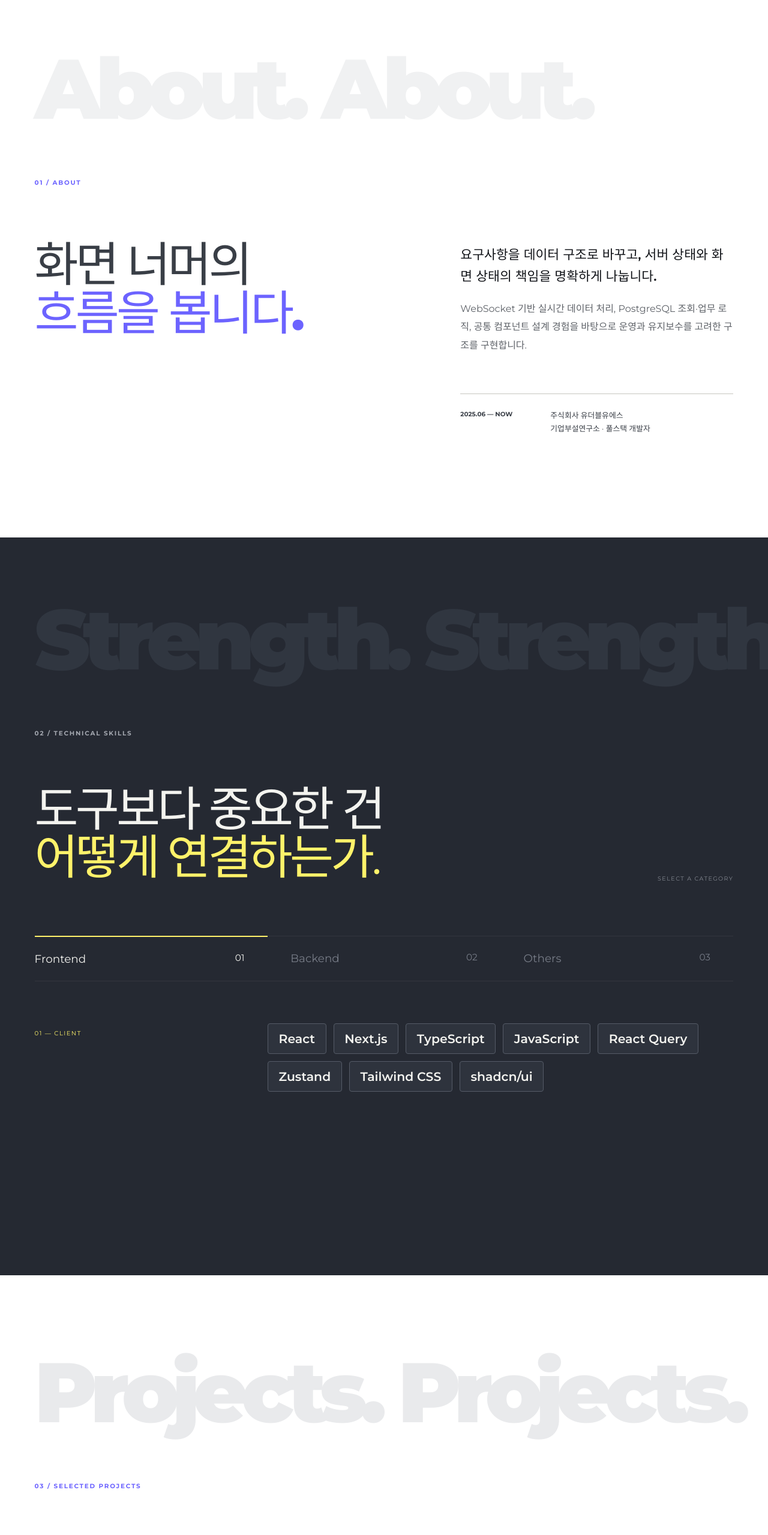
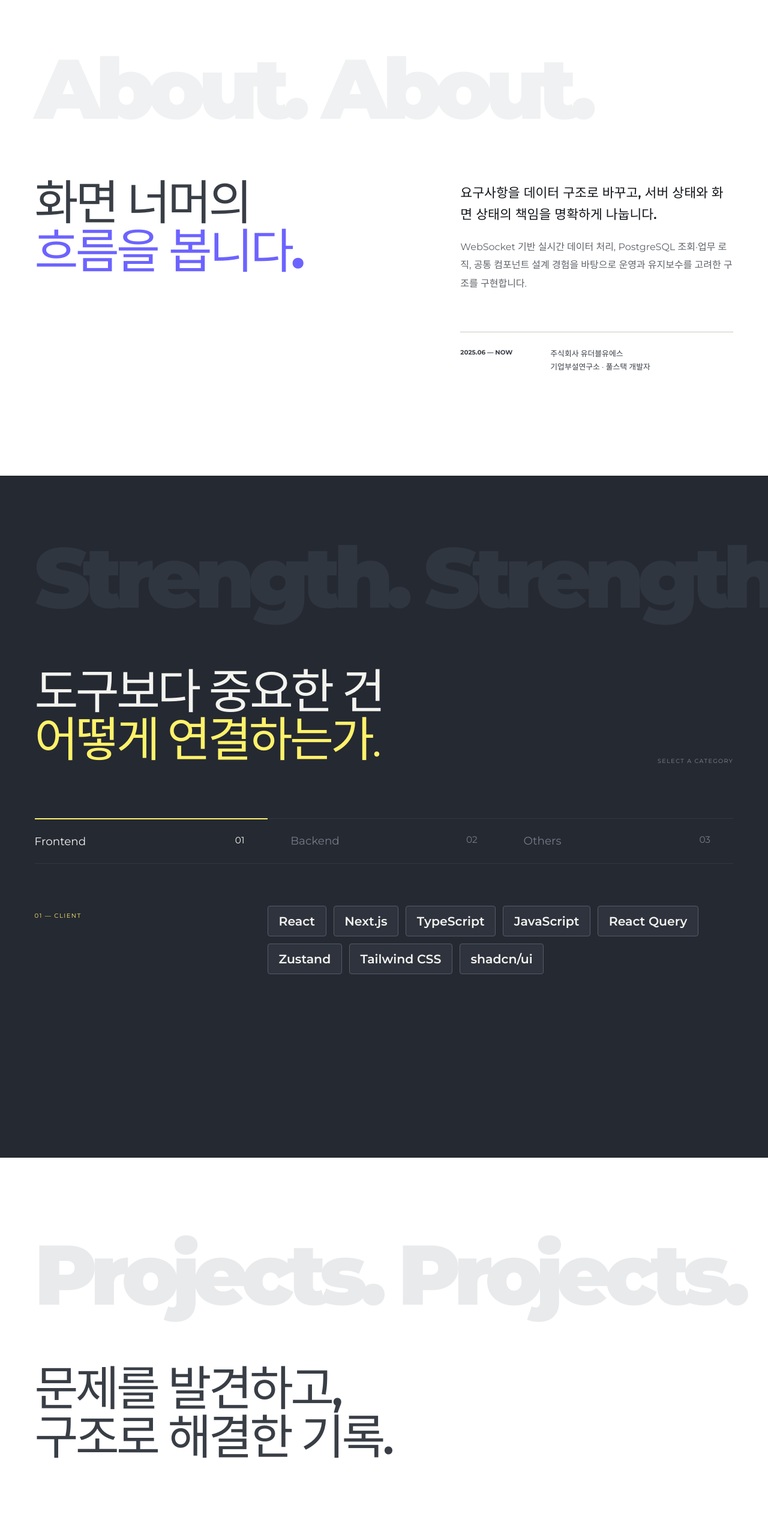
Before and after one commit to msckr/msckr.github.io, a React (Vite) app: page / in a window 1280 px wide. Shown: the part 847-3406 px from the top of the page at 60% size. Built offline with nearby package versions, Linux system fonts and the light colour scheme.

Commit message:
Remove numbered section labels

```diff
--- a/src/App.tsx
+++ b/src/App.tsx
@@ -36,13 +36,13 @@ export default function App(){
         <div className="heroMark" aria-hidden="true">M</div>
       </section>
 
-      <section className="intro" id="about"><div className="kicker">01 / ABOUT</div><div className="introGrid"><h2>화면 너머의<br/><span>흐름을 봅니다.</span></h2><div><p className="lead">요구사항을 데이터 구조로 바꾸고, 서버 상태와 화면 상태의 책임을 명확하게 나눕니다.</p><p>WebSocket 기반 실시간 데이터 처리, PostgreSQL 조회·업무 로직, 공통 컴포넌트 설계 경험을 바탕으로 운영과 유지보수를 고려한 구조를 구현합니다.</p><div className="career"><strong>2025.06 — NOW</strong><span>주식회사 유더블유에스<br/>기업부설연구소 · 풀스택 개발자</span></div></div></div></section>
+      <section className="intro" id="about"><div className="introGrid"><h2>화면 너머의<br/><span>흐름을 봅니다.</span></h2><div><p className="lead">요구사항을 데이터 구조로 바꾸고, 서버 상태와 화면 상태의 책임을 명확하게 나눕니다.</p><p>WebSocket 기반 실시간 데이터 처리, PostgreSQL 조회·업무 로직, 공통 컴포넌트 설계 경험을 바탕으로 운영과 유지보수를 고려한 구조를 구현합니다.</p><div className="career"><strong>2025.06 — NOW</strong><span>주식회사 유더블유에스<br/>기업부설연구소 · 풀스택 개발자</span></div></div></div></section>
 
-      <section className="stack" id="stack"><div className="kicker light">02 / TECHNICAL SKILLS</div><div className="stackHead"><h2>도구보다 중요한 건<br/><em>어떻게 연결하는가.</em></h2><span>SELECT A CATEGORY</span></div><div className="tabs" role="tablist">{(Object.keys(skillTabs) as SkillKey[]).map(k=><button role="tab" aria-selected={active===k} className={active===k?'active':''} onClick={()=>setActive(k)} key={k}><span>{skillTabs[k].label}</span><small>{String(Object.keys(skillTabs).indexOf(k)+1).padStart(2,'0')}</small></button>)}</div><div className="skillPanel" role="tabpanel" key={active}><p>{skillTabs[active].eyebrow}</p><div>{skillTabs[active].skills.map((s,i)=><span style={{animationDelay:`${i*45}ms`}} key={s}>{s}</span>)}</div></div></section>
+      <section className="stack" id="stack"><div className="stackHead"><h2>도구보다 중요한 건<br/><em>어떻게 연결하는가.</em></h2><span>SELECT A CATEGORY</span></div><div className="tabs" role="tablist">{(Object.keys(skillTabs) as SkillKey[]).map(k=><button role="tab" aria-selected={active===k} className={active===k?'active':''} onClick={()=>setActive(k)} key={k}><span>{skillTabs[k].label}</span><small>{String(Object.keys(skillTabs).indexOf(k)+1).padStart(2,'0')}</small></button>)}</div><div className="skillPanel" role="tabpanel" key={active}><p>{skillTabs[active].eyebrow}</p><div>{skillTabs[active].skills.map((s,i)=><span style={{animationDelay:`${i*45}ms`}} key={s}>{s}</span>)}</div></div></section>
 
-      <section className="projects" id="projects"><div className="projectIntro"><div className="kicker">03 / SELECTED PROJECTS</div><h2>문제를 발견하고,<br/>구조로 해결한 기록.</h2></div>{projects.map((p,i)=><article className={`project ${p.accent}`} key={p.title}><div className="projectSticky"><span>{p.index}</span><p>{p.type}</p></div><div className="projectBody"><div className="projectMeta"><span>{p.period}</span><span>{p.role}</span></div><h3>{p.title}</h3><p className="summary">{p.summary}</p><p className="projectStack">{p.stack}</p><ul>{p.points.map(x=><li key={x}>{x}</li>)}</ul>{p.link&&<a href={p.link} target="_blank" rel="noreferrer">VIEW REPOSITORY <ArrowUpRight/></a>}<span className="projectCount">{String(i+1).padStart(2,'0')} / {String(projects.length).padStart(2,'0')}</span></div></article>)}</section>
+      <section className="projects" id="projects"><div className="projectIntro"><h2>문제를 발견하고,<br/>구조로 해결한 기록.</h2></div>{projects.map((p,i)=><article className={`project ${p.accent}`} key={p.title}><div className="projectSticky"><span>{p.index}</span><p>{p.type}</p></div><div className="projectBody"><div className="projectMeta"><span>{p.period}</span><span>{p.role}</span></div><h3>{p.title}</h3><p className="summary">{p.summary}</p><p className="projectStack">{p.stack}</p><ul>{p.points.map(x=><li key={x}>{x}</li>)}</ul>{p.link&&<a href={p.link} target="_blank" rel="noreferrer">VIEW REPOSITORY <ArrowUpRight/></a>}<span className="projectCount">{String(i+1).padStart(2,'0')} / {String(projects.length).padStart(2,'0')}</span></div></article>)}</section>
 
-      <section className="contact" id="contact"><div className="kicker light">04 / CONTACT</div><p>새로운 제품과 어려운 문제에 대해<br/>함께 이야기하고 싶습니다.</p><a href="mailto:mschoyb@naver.com"><Mail/>mschoyb@naver.com<ArrowUpRight/></a><div className="contactFoot"><span>© 2026 MINSOO CHO</span><a href="https://github.com/msckr" target="_blank" rel="noreferrer"><Code2/>GITHUB</a></div></section>
+      <section className="contact" id="contact"><p>새로운 제품과 어려운 문제에 대해<br/>함께 이야기하고 싶습니다.</p><a href="mailto:mschoyb@naver.com"><Mail/>mschoyb@naver.com<ArrowUpRight/></a><div className="contactFoot"><span>© 2026 MINSOO CHO</span><a href="https://github.com/msckr" target="_blank" rel="noreferrer"><Code2/>GITHUB</a></div></section>
     </main>
   </>
 }
```
